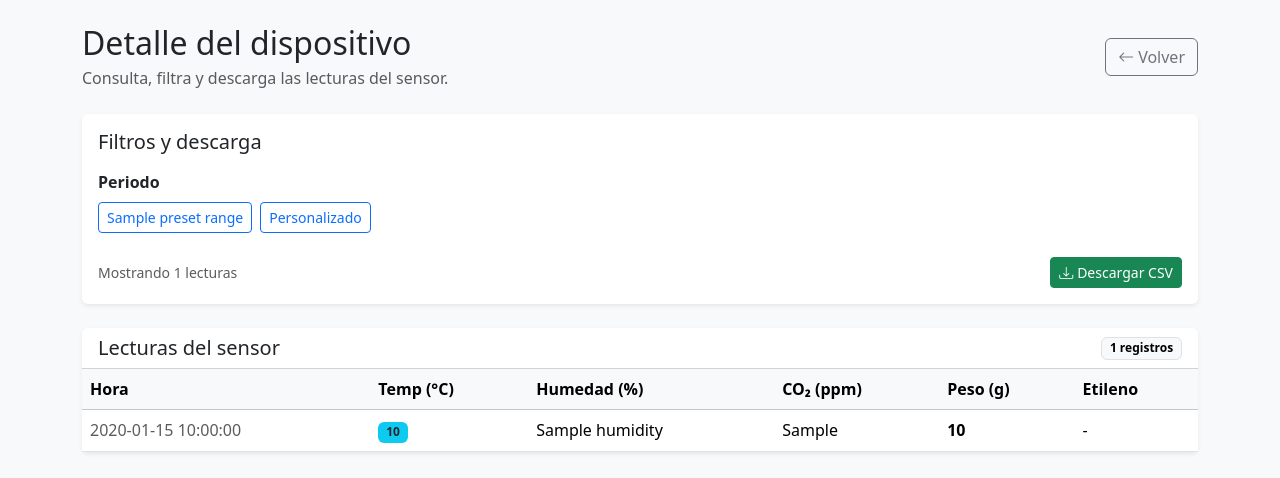
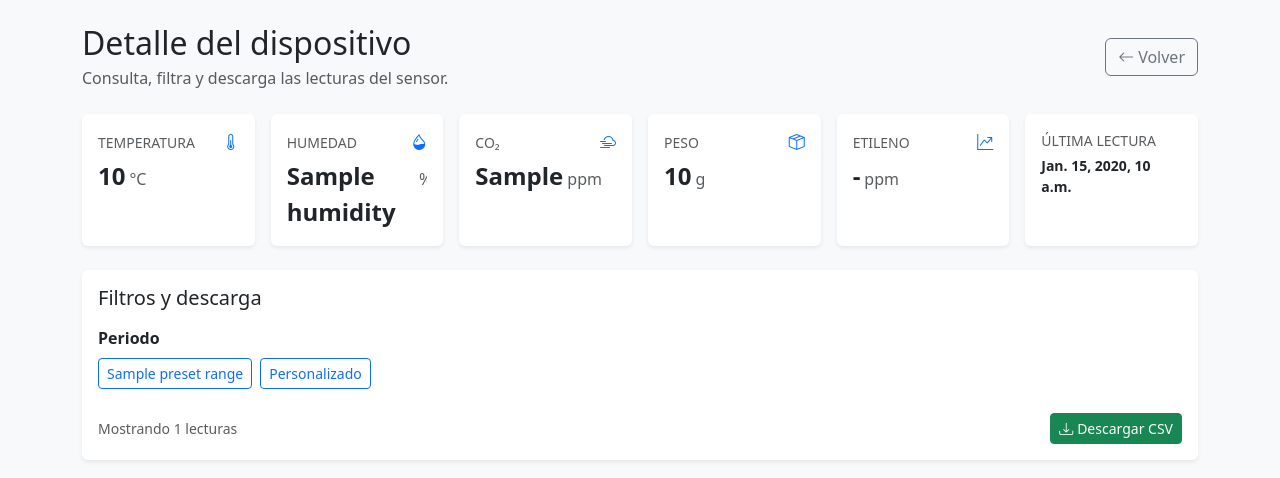
Before and after one commit to cdiazcod17/IVIA_monitor_alimentos, a Django app: template templates/devices/detail.html in a window 1280 px wide. Shown: the part 56-534 px from the top of the page. Run offline with Django 5.2, Linux system fonts and the light colour scheme; the template is opened without the code that fills it: most values are stand-ins (such as "Sample title", 1, 10 or a date in 2020).

Commit message:
status cards added in detils

```diff
--- a/templates/devices/detail.html
+++ b/templates/devices/detail.html
@@ -1,18 +1,122 @@
-{% extends "base.html" %}
-
-{% block content %}
+{% extends "base.html" %} {% block content %}
 <div class="container py-4">
-
-    <div class="d-flex flex-wrap justify-content-between align-items-center gap-3 mb-4">
+  <div
+    class="d-flex flex-wrap justify-content-between align-items-center gap-3 mb-4"
+  >
     <div>
       <h2 class="mb-1">Detalle del dispositivo</h2>
-            <p class="text-muted mb-0">Consulta, filtra y descarga las lecturas del sensor.</p>
+      <p class="text-muted mb-0">
+        Consulta, filtra y descarga las lecturas del sensor.
+      </p>
     </div>
 
     <a href="{% url 'devices:list' %}" class="btn btn-outline-secondary">
       <i class="bi bi-arrow-left me-1"></i>Volver
     </a>
   </div>
+  {% if latest %}
+  <div class="row g-3 mb-4">
+    <!-- Temperatura -->
+    <div class="col-12 col-md-4 col-xl-2">
+      <div class="card border-0 shadow-sm h-100">
+        <div class="card-body py-3">
+          <div class="d-flex justify-content-between align-items-center mb-1">
+            <span class="text-muted small text-uppercase">Temperatura</span>
+            <i class="bi bi-thermometer-half text-primary"></i>
+          </div>
+          <div class="d-flex align-items-baseline gap-1">
+            <span class="fs-4 fw-semibold">
+              {{ latest.temperature|default:"-" }}
+            </span>
+            <span class="text-muted">°C</span>
+          </div>
+        </div>
+      </div>
+    </div>
+
+    <!-- Humedad -->
+    <div class="col-12 col-md-4 col-xl-2">
+      <div class="card border-0 shadow-sm h-100">
+        <div class="card-body py-3">
+          <div class="d-flex justify-content-between align-items-center mb-1">
+            <span class="text-muted small text-uppercase">Humedad</span>
+            <i class="bi bi-droplet-half text-primary"></i>
+          </div>
+          <div class="d-flex align-items-baseline gap-1">
+            <span class="fs-4 fw-semibold">
+              {{ latest.humidity|default:"-" }}
+            </span>
+            <span class="text-muted">%</span>
+          </div>
+        </div>
+      </div>
+    </div>
+
+    <!-- CO2 -->
+    <div class="col-12 col-md-4 col-xl-2">
+      <div class="card border-0 shadow-sm h-100">
+        <div class="card-body py-3">
+          <div class="d-flex justify-content-between align-items-center mb-1">
+            <span class="text-muted small text-uppercase">CO₂</span>
+            <i class="bi bi-cloud-haze2 text-primary"></i>
+          </div>
+          <div class="d-flex align-items-baseline gap-1">
+            <span class="fs-4 fw-semibold"> {{ latest.co2|default:"-" }} </span>
+            <span class="text-muted">ppm</span>
+          </div>
+        </div>
+      </div>
+    </div>
+
+    <!-- Peso -->
+    <div class="col-12 col-md-4 col-xl-2">
+      <div class="card border-0 shadow-sm h-100">
+        <div class="card-body py-3">
+          <div class="d-flex justify-content-between align-items-center mb-1">
+            <span class="text-muted small text-uppercase">Peso</span>
+            <i class="bi bi-box-seam text-primary"></i>
+          </div>
+          <div class="d-flex align-items-baseline gap-1">
+            <span class="fs-4 fw-semibold">
+              {{ latest.weight|default:"-" }}
+            </span>
+            <span class="text-muted">g</span>
+          </div>
+        </div>
+      </div>
+    </div>
+
+    <!-- Etileno -->
+    <div class="col-12 col-md-4 col-xl-2">
+      <div class="card border-0 shadow-sm h-100">
+        <div class="card-body py-3">
+          <div class="d-flex justify-content-between align-items-center mb-1">
+            <span class="text-muted small text-uppercase">Etileno</span>
+            <i class="bi bi-graph-up-arrow text-primary"></i>
+          </div>
+          <div class="d-flex align-items-baseline gap-1">
+            <span class="fs-4 fw-semibold">
+              {{ latest.ethylene|default:"-" }}
+            </span>
+            <span class="text-muted">ppm</span>
+          </div>
+        </div>
+      </div>
+    </div>
+
+    <!-- Fecha última medición -->
+    <div class="col-12 col-md-4 col-xl-2">
+      <div class="card border-0 shadow-sm h-100">
+        <div class="card-body py-3">
+          <span class="text-muted small text-uppercase d-block mb-1">
+            Última lectura
+          </span>
+          <span class="fw-semibold small d-block"> {{ latest.dateData }} </span>
+        </div>
+      </div>
+    </div>
+  </div>
+  {% endif %}
 
   <div class="card border-0 shadow-sm mb-4">
     <div class="card-header bg-transparent border-0 pt-3 pb-0">
@@ -21,19 +125,23 @@
 
     <div class="card-body">
       <form method="GET" class="row g-3 align-items-end">
-                <input type="hidden" name="range" value="custom">
+        <input type="hidden" name="range" value="custom" />
         <div class="col-12">
           <label class="form-label fw-semibold">Periodo</label>
           <div class="d-flex flex-wrap gap-2">
             {% for value, label in preset_ranges %}
-                            <a href="?range={{ value }}"
-                               class="btn btn-sm {% if range_preset == value %}btn-primary{% else %}btn-outline-primary{% endif %}">
+            <a
+              href="?range={{ value }}"
+              class="btn btn-sm {% if range_preset == value %}btn-primary{% else %}btn-outline-primary{% endif %}"
+            >
               {{ label }}
             </a>
             {% endfor %}
 
-                        <a href="?range=custom"
-                           class="btn btn-sm {% if range_preset == 'custom' %}btn-primary{% else %}btn-outline-primary{% endif %}">
+            <a
+              href="?range=custom"
+              class="btn btn-sm {% if range_preset == 'custom' %}btn-primary{% else %}btn-outline-primary{% endif %}"
+            >
               Personalizado
             </a>
           </div>
@@ -48,7 +156,7 @@
             name="date_from"
             class="form-control"
             value="{{ date_from }}"
-                        >
+          />
         </div>
 
         <div class="col-12 col-md-4">
@@ -59,7 +167,7 @@
             name="date_to"
             class="form-control"
             value="{{ date_to }}"
-                        >
+          />
         </div>
 
         <div class="col-12 col-md-4 d-flex gap-2">
@@ -70,7 +178,9 @@
         {% endif %}
 
         <div class="col-12">
-                    <div class="d-flex flex-wrap gap-2 justify-content-between align-items-center mt-2">
+          <div
+            class="d-flex flex-wrap gap-2 justify-content-between align-items-center mt-2"
+          >
             <small class="text-muted">
               Mostrando {{ sensor_data|length }} lecturas
             </small>
@@ -90,9 +200,13 @@
   </div>
 
   <div class="card border-0 shadow-sm">
-        <div class="card-header bg-transparent d-flex justify-content-between align-items-center">
+    <div
+      class="card-header bg-transparent d-flex justify-content-between align-items-center"
+    >
       <h5 class="mb-0">Lecturas del sensor</h5>
-            <span class="badge text-bg-light border">{{ sensor_data|length }} registros</span>
+      <span class="badge text-bg-light border"
+        >{{ sensor_data|length }} registros</span
+      >
     </div>
 
     <div class="card-body p-0">
@@ -111,7 +225,9 @@
           <tbody>
             {% for reading in sensor_data %}
             <tr>
-                            <td class="text-nowrap text-muted">{{ reading.dateData|date:"Y-m-d H:i:s" }}</td>
+              <td class="text-nowrap text-muted">
+                {{ reading.dateData|date:"Y-m-d H:i:s" }}
+              </td>
               <td>
                 <span class="badge bg-info text-dark">
                   {{ reading.temperature|default:"-" }}
@@ -139,7 +255,8 @@
 
     {% if sensor_data|length >= 500 %}
     <div class="card-footer bg-transparent text-muted small">
-            Se muestra un máximo de 500 registros en pantalla. Usa la descarga CSV para obtener el conjunto completo filtrado.
+      Se muestra un máximo de 500 registros en pantalla. Usa la descarga CSV
+      para obtener el conjunto completo filtrado.
     </div>
     {% endif %}
   </div>
```
Also changed, not shown: devices/views.py (line endings or trailing spaces). Lines whose indentation alone changed are shown as unchanged.
